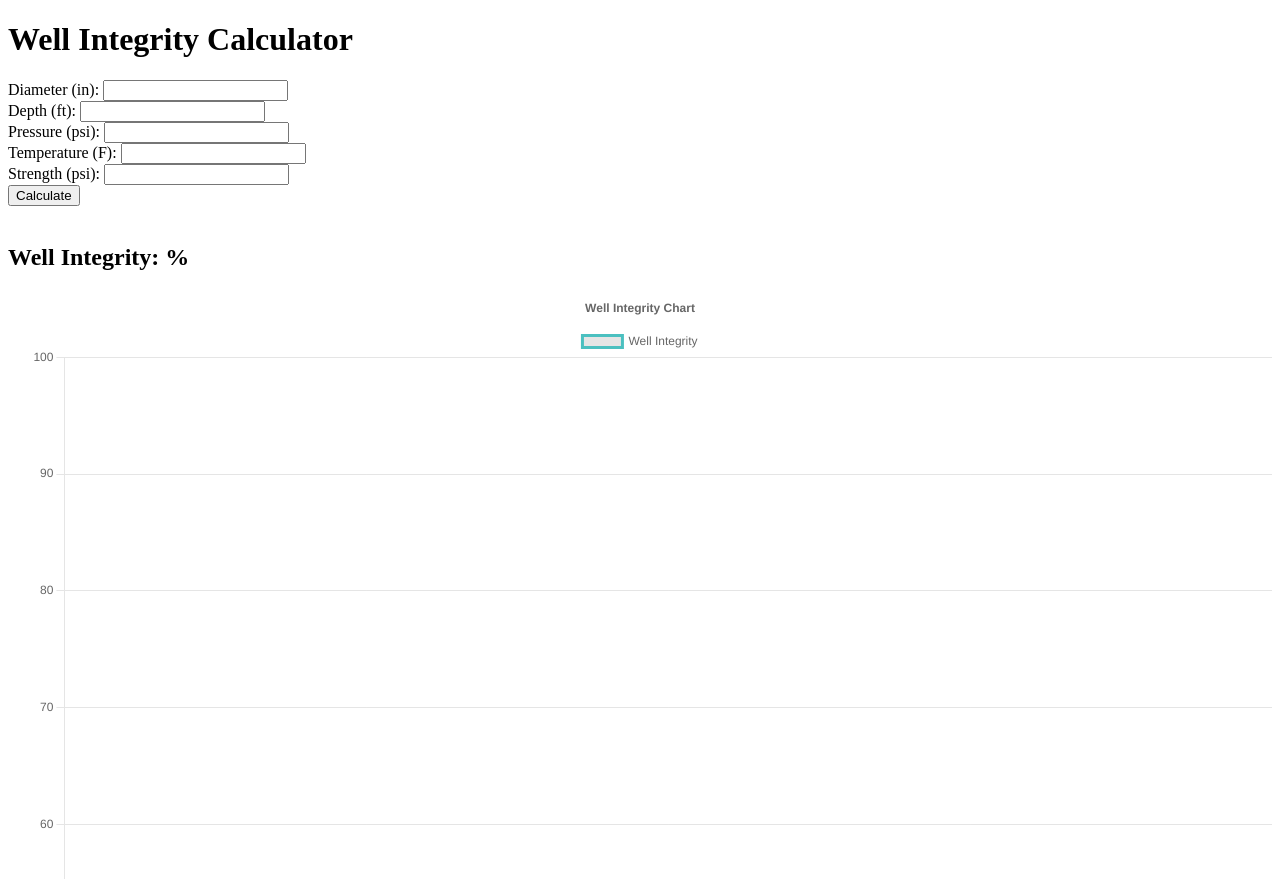
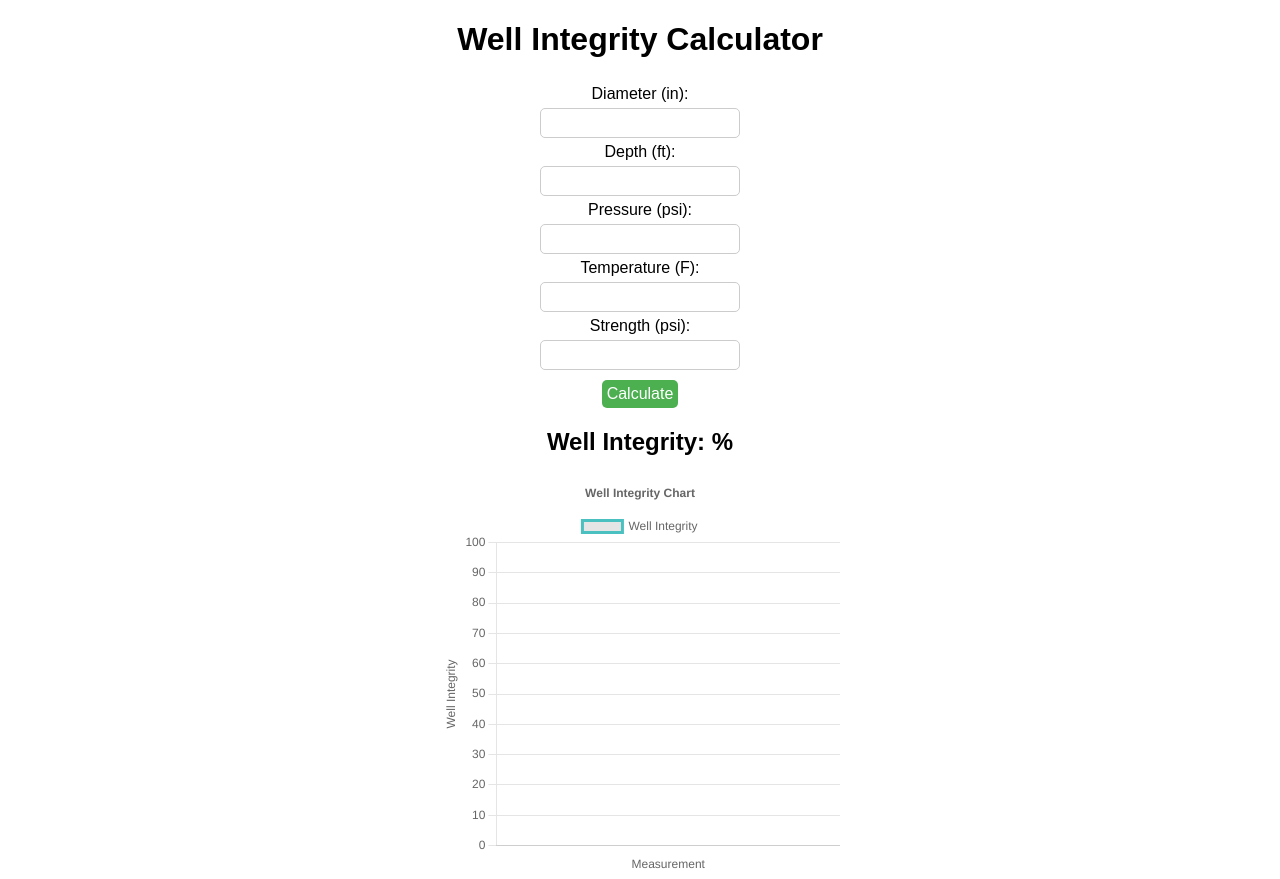
Before and after one commit to sfdcai/wellintegrity, a plain HTML site: page index.html in a window 1280 px wide. Shown: the top 879 px of the page. Drawn offline with nearby package versions, Linux system fonts and the light colour scheme.

Commit message:
Update index.html

```diff
--- a/index.html
+++ b/index.html
@@ -3,6 +3,57 @@
 <head>
   <meta charset="UTF-8">
   <title>Well Integrity Calculator</title>
+  <style>
+    body {
+      font-family: Arial, sans-serif;
+    }
+
+    h1, h2 {
+      text-align: center;
+    }
+
+    form {
+      display: flex;
+      flex-direction: column;
+      align-items: center;
+    }
+
+    label {
+      margin: 5px 0;
+    }
+
+    input {
+      padding: 5px;
+      margin: 0 10px;
+      border-radius: 5px;
+      border: 1px solid #ccc;
+      font-size: 16px;
+      width: 200px;
+      max-width: 100%;
+      box-sizing: border-box;
+    }
+
+    button[type="submit"] {
+      margin-top: 10px;
+      padding: 5px;
+      border-radius: 5px;
+      background-color: #4CAF50;
+      color: white;
+      font-size: 16px;
+      border: none;
+      cursor: pointer;
+    }
+
+    button[type="submit"]:hover {
+      background-color: #3e8e41;
+    }
+
+    canvas {
+      max-width: 100%;
+      display: block;
+      margin: 20px auto;
+    }
+  </style>
   <script src="https://cdn.jsdelivr.net/npm/chart.js"></script>
 </head>
 <body>
@@ -10,25 +61,21 @@
   <form id="well-integrity-form">
     <label for="diameter-input">Diameter (in):</label>
     <input type="number" id="diameter-input" step="0.01" required>
-    <br>
     <label for="depth-input">Depth (ft):</label>
     <input type="number" id="depth-input" step="0.01" required>
-    <br>
     <label for="pressure-input">Pressure (psi):</label>
     <input type="number" id="pressure-input" step="0.01" required>
-    <br>
     <label for="temperature-input">Temperature (F):</label>
     <input type="number" id="temperature-input" step="0.01" required>
-    <br>
     <label for="strength-input">Strength (psi):</label>
     <input type="number" id="strength-input" step="0.01" required>
-    <br>
     <button type="submit">Calculate</button>
   </form>
-  <br>
-  <h2>Well Integrity: <span id="well-integrity-output"></span>%</h2>
+  <h2 style="text-align: center;">Well Integrity: <span id="well-integrity-output"></span>%</h2>
   <canvas id="well-integrity-chart" width="400" height="400"></canvas>
   <script>
+    // Put the JavaScript code here
+
     // Put the JavaScript code here
   // Get references to the form, input fields, and chart element
 const wellIntegrityForm = document.getElementById('well-integrity-form');
```
